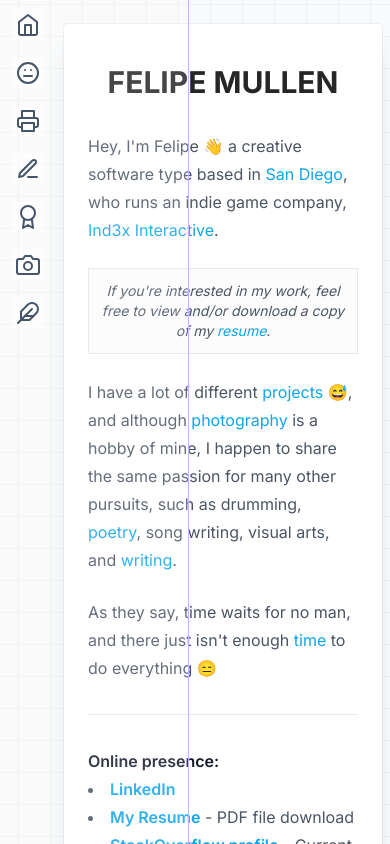
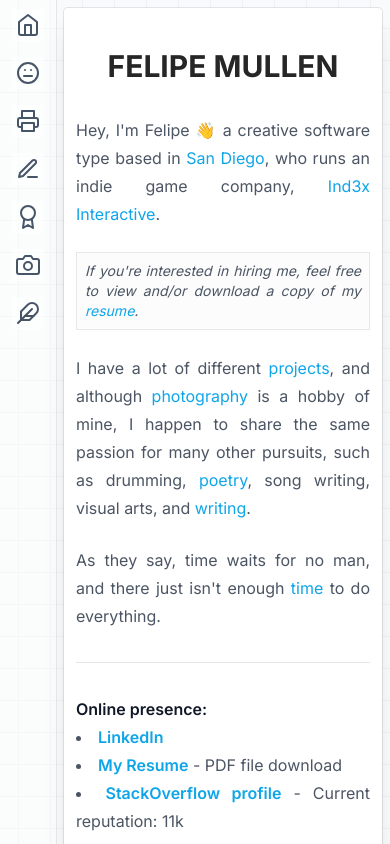
Before and after one commit to felipemullen/emoland-portfolio, a Next.js app: page /about in a window 390 px wide. Shown: the top 844 px of the page. Built offline with nearby package versions, Linux system fonts and the light colour scheme.

Commit message:
Improve mobile layout

```diff
--- a/app/(blogLayout)/blog/[id]/page.tsx
+++ b/app/(blogLayout)/blog/[id]/page.tsx
@@ -11,10 +11,6 @@ import { LeavePostOrBlog } from '../../../components/blog/leave-post-blog.compon
 import { Author } from '../renderers/author.renderer';
 
 export const dynamic = 'force-dynamic';
-
-const avenir = localFont({
-    src: '../../../../fonts/AvenirNextCondensed-UltraLight.ttf'
-});
 
 export default async function BlogPageView({ params }: any) {
 
@@ -38,7 +34,7 @@ export default async function BlogPageView({ params }: any) {
     return (
         <div className="px-4 sm:px-6 lg:px-8 my-7">
             <div className="mb-7">
-                <h2 className={`${avenir.className} text-3xl leading-8 font-extrabold uppercase tracking-tight text-slate-900 dark:text-neutral-400`}>{post.title}</h2>
+                <h2 className="text-2xl leading-8 font-extrabold uppercase tracking-tight text-slate-900 dark:text-neutral-400">{post.title}</h2>
                 <div className="font-light lowercase">
                     <small>Published <TimeAgo date={post.publishedDate} /></small>
                 </div>
--- a/app/(blogLayout)/blog/page.tsx
+++ b/app/(blogLayout)/blog/page.tsx
@@ -1,14 +1,9 @@
 import { Suspense } from 'react';
 import { BlogService } from '../../services/blog.service';
-import localFont from 'next/font/local';
 import { Spinner } from '../../components/spinner';
 import { BlogpostSnippet } from '../../components/blog/blogpost-snippet.component';
 
 export const dynamic = 'force-dynamic';
-
-const avenir = localFont({
-    src: '../../../fonts/AvenirNextCondensed-UltraLight.ttf'
-});
 
 export default async function BlogHome() {
     const posts = await BlogService.getPosts();
@@ -16,7 +11,7 @@ export default async function BlogHome() {
     return (
         <div className="m-4">
             <h2 className="my-5 text-slate-700 dark:text-neutral-400">
-                <span className={`text-nowrap font-bold text-3xl ${avenir.className}`}>Latest Posts</span>
+                <span className="text-nowrap font-bold text-2xl">LATEST POSTS</span>
             </h2>
 
             <Suspense fallback={<Spinner />}>
--- a/app/(blogLayout)/layout.tsx
+++ b/app/(blogLayout)/layout.tsx
@@ -1,5 +1,4 @@
 import { LeavePostOrBlog } from '../components/blog/leave-post-blog.component';
-import localFont from 'next/font/local';
 import nDynamic from 'next/dynamic';
 import '../globals.css';
 
@@ -10,10 +9,6 @@ export const metadata = {
     title: 'Felipe Mullen - Blog',
     description: 'Software engineering, design, gaming, and sometimes theology.'
 }
-
-const avenir = localFont({
-    src: '../../fonts/AvenirNextCondensed-UltraLight.ttf'
-});
 
 export default function RootLayout({ children }: { children: React.ReactNode }) {
     return (
@@ -30,14 +25,16 @@ export default function RootLayout({ children }: { children: React.ReactNode })
             <body className="container mx-auto bg-white dark:bg-ind3x">
                 <div className="w-100 flex justify-center dark:white">
                     <div className="w-full max-w-2xl mx-auto">
-                        <div className="flex flex-col items-center justify-center mb-16">
-                            <h1 className="text-slate-800 font-sans mt-4 mb-1 columns-2 flex items-center">
-                                <span className={`bg-index px-4 uppercase font-bold text-4xl dark:text-neutral-400 ${avenir.className}`}>Felipe Mullen: blog</span>
+                        <div className="mb-16">
+                            <h1 className="text-slate-800 font-sans mt-4 mb-1 whitespace-nowrap text-center">
+                                <span className="font-bold text-3xl md:text-4xl dark:text-neutral-400">FELIPE MULLEN: BLOG</span>
+                            </h1>
+                            <div className="w-full flex items-center justify-around">
+                                <LeavePostOrBlog />
                                 <DarkModeComponent />
-                            </h1>
-                            <LeavePostOrBlog />
+                            </div>
                         </div>
-                        <div className='dark:text-white'>
+                        <div className="dark:text-white">
                             {children}
                         </div>
                     </div>
--- a/app/(defaultLayout)/about/page.tsx
+++ b/app/(defaultLayout)/about/page.tsx
@@ -10,7 +10,7 @@ function LinkSection({ headline, links }) {
                 {links.map(({ href, linkText, description, github }, i) => (
                     <li key={i} className="text-gray-600">
                         <Anchor2 href={href}>{linkText}</Anchor2>
-                        {description && <span className='font-normal'> - {description}</span>}
+                        {description && <span className="font-normal"> - {description}</span>}
                         {github &&
                             <a href={github} target="_blank" className="ml-2 inline-block align-bottom">
                                 <GitHub className="bg-gray-200 p-1 rounded-lg" size={25} />
@@ -69,29 +69,29 @@ export default function AboutPage() {
     ]), []);
 
     return (
-        <div className="relative flex min-h-screen flex-col justify-center overflow-hidden bg-gray-50 py-6 sm:py-12 pl-16 pr-2">
-            <div className="absolute inset-0 bg-[url(/image/grid.svg)] bg-center"></div>
-            <div className="relative bg-white px-6 pt-10 pb-8 shadow-xl ring-1 ring-gray-900/5 sm:mx-auto rounded sm:rounded-lg max-w-screen-md sm:px-10">
+        <div className="relative h-full overflow-hidden bg-gray-50 pt-2 pb-6 sm:py-12 pl-16 pr-2">
+            <div className="absolute inset-0 bg-grid bg-center"></div>
+            <div className="relative bg-white px-3 sm:px-10 pt-10 pb-8 shadow-xl ring-1 ring-gray-900/10 sm:mx-auto rounded sm:rounded-lg max-w-screen-md">
 
-                <h1 className="text-center text-3xl font-bold uppercase text-neutral-800">Felipe Mullen</h1>
+                <h1 className="text-center text-3xl font-bold text-neutral-800">FELIPE MULLEN</h1>
 
-                <div className="divide-y">
+                <div className="divide-y text-justify">
                     <div className="space-y-6 py-8 text-base leading-7 text-gray-600">
                         <p>
                             Hey, I&apos;m Felipe 👋 a creative software type based in <Anchor2 target="_blank" href="https://en.wikipedia.org/wiki/San_Diego">San Diego</Anchor2>,
                             who runs an indie game company, <Anchor2 href="https://ind3x.games">Ind3x Interactive</Anchor2>.
                         </p>
-                        <p className="bg-zinc-50/50 p-3 text-sm text-center border ">
-                            <i>If you&apos;re interested in my work, feel free to view and/or download a copy of my <Anchor2 href="/resume">resume</Anchor2>.</i>
+                        <p className="bg-zinc-50/50 p-2 sm:p-3 text-sm border">
+                            <i>If you&apos;re interested in hiring me, feel free to view and/or download a copy of my <Anchor2 href="/resume">resume</Anchor2>.</i>
                         </p>
                         <p>
-                            I have a lot of different <Anchor2 href="/projects">projects</Anchor2> 😅, and although&nbsp;
+                            I have a lot of different <Anchor2 href="/projects">projects</Anchor2>, and although&nbsp;
                             <Anchor2 href="/photography">photography</Anchor2> is a hobby of mine, I happen to share the same
                             passion for many other pursuits, such as drumming, <Anchor2 href="/poetry">poetry</Anchor2>,
                             song writing, visual arts, and <Anchor2 href="/blog">writing</Anchor2>.
                         </p>
                         <p>
-                            As they say, time waits for no man, and there just isn&apos;t enough <Anchor2 href="#">time</Anchor2> to do everything 😑
+                            As they say, time waits for no man, and there just isn&apos;t enough <Anchor2 href="/">time</Anchor2> to do everything.
                         </p>
                         {/* TODO: some verse */}
                     </div>
--- a/app/(defaultLayout)/layout.tsx
+++ b/app/(defaultLayout)/layout.tsx
@@ -6,18 +6,14 @@ import '../globals.css';
 const inter = Inter({ subsets: ['latin'] });
 
 export const metadata: Metadata = {
-    title: 'Felipe Mullen | Three decades of confusion',
-    description: 'Waking up without memory and finding daily a new home',
+    title: 'Felipe Mullen | Software Engineer, Game Developer, Creative Enthusiast',
+    description: 'Waking up with a passion to make things',
 };
 
 export default function RootLayout({ children }: Readonly<{ children: React.ReactNode; }>) {
     return (
         <html lang="en">
             <body className={inter.className}>
-                <div className="fixed h-screen w-screen">
-                    <div className="h-screen w-screen">
-                    </div>
-                </div>
                 {children}
                 <Sidebar />
             </body>
--- a/app/(defaultLayout)/projects/page.tsx
+++ b/app/(defaultLayout)/projects/page.tsx
@@ -10,7 +10,7 @@ export default function ProjectsPage() {
             title: 'shawn-stone.com',
             description: 'A personal website for audiobook narrator Shawn Stone',
             // github: 'https://github.com/pastor-shawn/shawn-stone-web',
-            app: 'https://shawnstone.up.railway.app/'
+            app: 'https://shawnstonevoiceover.com/'
         },
         {
             image: 'tobindalton.png',
--- a/app/(defaultLayout)/resume/page.tsx
+++ b/app/(defaultLayout)/resume/page.tsx
@@ -3,7 +3,7 @@ import { ResumeSwitcher } from '@/app/components/resume-switcher.component';
 export default function ResumePage() {
 
     return (
-        <div className="fixed h-full w-full top-0 left-0 z-20 pl-16 pr-2">
+        <div className="absolute h-full w-full inset-0 z-20 pl-16 pr-2">
             <div className="h-full w-full flex flex-col">
                 <ResumeSwitcher />
             </div>
--- a/app/components/resume-switcher.component.tsx
+++ b/app/components/resume-switcher.component.tsx
@@ -8,7 +8,7 @@ export function ResumeSwitcher() {
 
     return (
         <>
-            <div className="flex justify-between items-center mt-2 bg-zinc-50/50 p-3 rounded border">
+            <div className="flex justify-between items-center mt-2 bg-zinc-50/50 p-2 sm:px-4 rounded border">
                 <div>
                     <h1 className="text-neutral-800">Felipe Mullen, <i>curriculum vitae</i></h1>
                     <small className="text-neutral-600 text-xs">(last updated: February 2024)</small>
@@ -18,7 +18,7 @@ export function ResumeSwitcher() {
                     {!!isDarkMode && <Sun />}
                 </button>
             </div>
-            <div className="grow w-full p-2 my-3 bg-zinc-50 border rounded">
+            <div className="grow w-full p-2 my-1 sm:my-3 bg-zinc-50 border rounded">
                 {!isDarkMode && <iframe className="w-full h-full" src="/files/felipe_mullen_cv_light_2024.pdf" />}
                 {!!isDarkMode && <iframe className="w-full h-full" src="/files/felipe_mullen_cv_dark_2024.pdf" />}
             </div>
--- a/app/components/sidebar.component.tsx
+++ b/app/components/sidebar.component.tsx
@@ -1,3 +1,4 @@
+import Link from 'next/link';
 import { Activity, Camera, Edit3, Feather, Home, Meh, Award, Printer, Smile } from 'react-feather';
 
 export function Sidebar() {
@@ -51,7 +52,7 @@ export function Sidebar() {
     const whitespaceLink = ' '.repeat(maxLinkLength);
 
     return (
-        <div className="fixed group/bar top-0 left-0 h-screen bg-white/15 border-r border-neutral-200 hover:border-violet-300 z-50">
+        <div className="fixed group/bar top-0 left-0 h-screen bg-white/35 border-r border-neutral-200 hover:border-violet-300 z-50">
 
             {/* This div is a hacky way I figured out for animating the bar opening and staying open even after a specific link is not hovered */}
             <div className="px-3 w-auto max-w-0 group-hover/bar:max-w-screen-xl duration-1000 group-hover/bar:duration-500 ease-out group-hover/bar:ease-in transition-[max-width]">
@@ -65,16 +66,15 @@ export function Sidebar() {
 
             <ul className="px-3 text-slate-600">
                 {links.map((link, index) => (
-                    <li key={index} className="group/link flex items-center w-100">
-                        <a href={link.href} className="flex w-100 items-center py-2 group-hover/link:text-violet-700">
-
+                    <li key={index} className="group/link flex items-center">
+                        <Link href={link.href} className="flex items-center py-2 group-hover/link:text-violet-700">
                             <span className="group-hover/link:hidden bg-white/50 p-1">{link.icon}</span>
                             <span className="hidden group-hover/link:block outline outline-1 outline-offset-2 bg-slate-200/50 p-1 rounded">{link.hoverIcon}</span>
 
-                            <span className="w-100 max-w-0 rounded group-hover/link:bg-white group-hover/link:ml-2 group-hover/link:pr-2 overflow-hidden group-hover/link:max-w-screen-xl origin-left duration-300 group-hover/bar:duration-1000 ease-in-out transition-[max-width]">
+                            <span className="max-w-0 rounded group-hover/link:bg-white group-hover/link:ml-2 group-hover/link:pr-2 overflow-hidden group-hover/link:max-w-screen-xl origin-left duration-300 group-hover/bar:duration-1000 ease-in-out transition-[max-width]">
                                 <span className="font-mono uppercase font-light whitespace-pre">&nbsp;{link.name}</span>
                             </span>
-                        </a>
+                        </Link>
                     </li>
                 ))}
             </ul>
--- a/tailwind.config.ts
+++ b/tailwind.config.ts
@@ -1,12 +1,15 @@
-import type { Config } from "tailwindcss";
+import type { Config } from 'tailwindcss';
 
 const config: Config = {
     darkMode: 'selector',
     content: [
-        "./pages/**/*.{js,ts,jsx,tsx,mdx}",
-        "./components/**/*.{js,ts,jsx,tsx,mdx}",
-        "./app/**/*.{js,ts,jsx,tsx,mdx}",
+        './pages/**/*.{js,ts,jsx,tsx,mdx}',
+        './components/**/*.{js,ts,jsx,tsx,mdx}',
+        './app/**/*.{js,ts,jsx,tsx,mdx}',
     ],
+    future: {
+        hoverOnlyWhenSupported: true,
+    },
     theme: {
         extend: {
             backgroundColor: {
@@ -22,8 +25,9 @@ const config: Config = {
                 '2yl': '9 / 21'
             },
             backgroundImage: {
-                "gradient-radial": "radial-gradient(var(--tw-gradient-stops))",
-                "gradient-conic": "conic-gradient(from 180deg at 50% 50%, var(--tw-gradient-stops))",
+                'grid': 'url(/image/grid.svg)',
+                'gradient-radial': 'radial-gradient(var(--tw-gradient-stops))',
+                'gradient-conic': 'conic-gradient(from 180deg at 50% 50%, var(--tw-gradient-stops))',
             },
             dropShadow: {
                 extra: '2px 4px 6px black'
```
Also changed, not shown: app/(defaultLayout)/poetry/page.tsx (+4 -4 lines).
